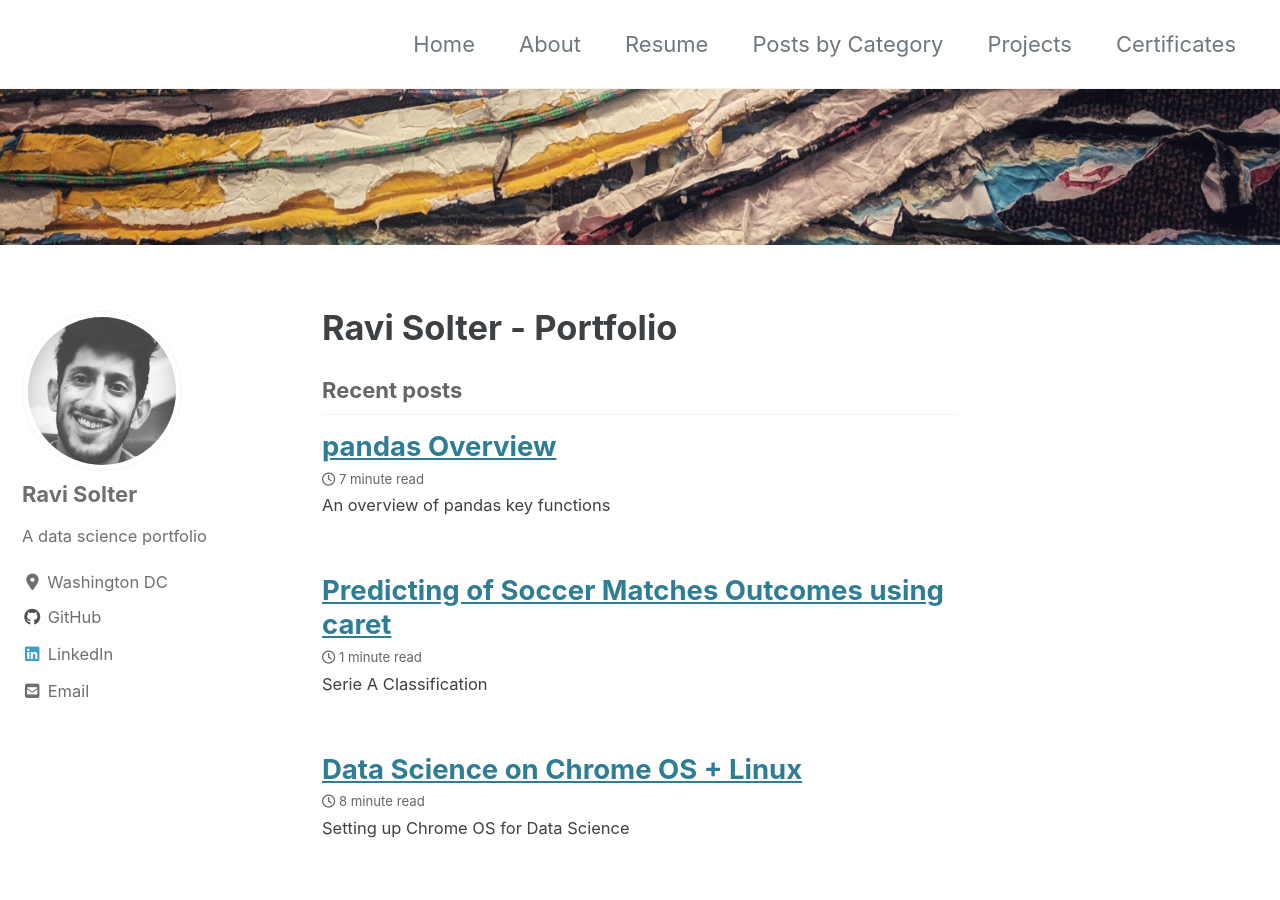
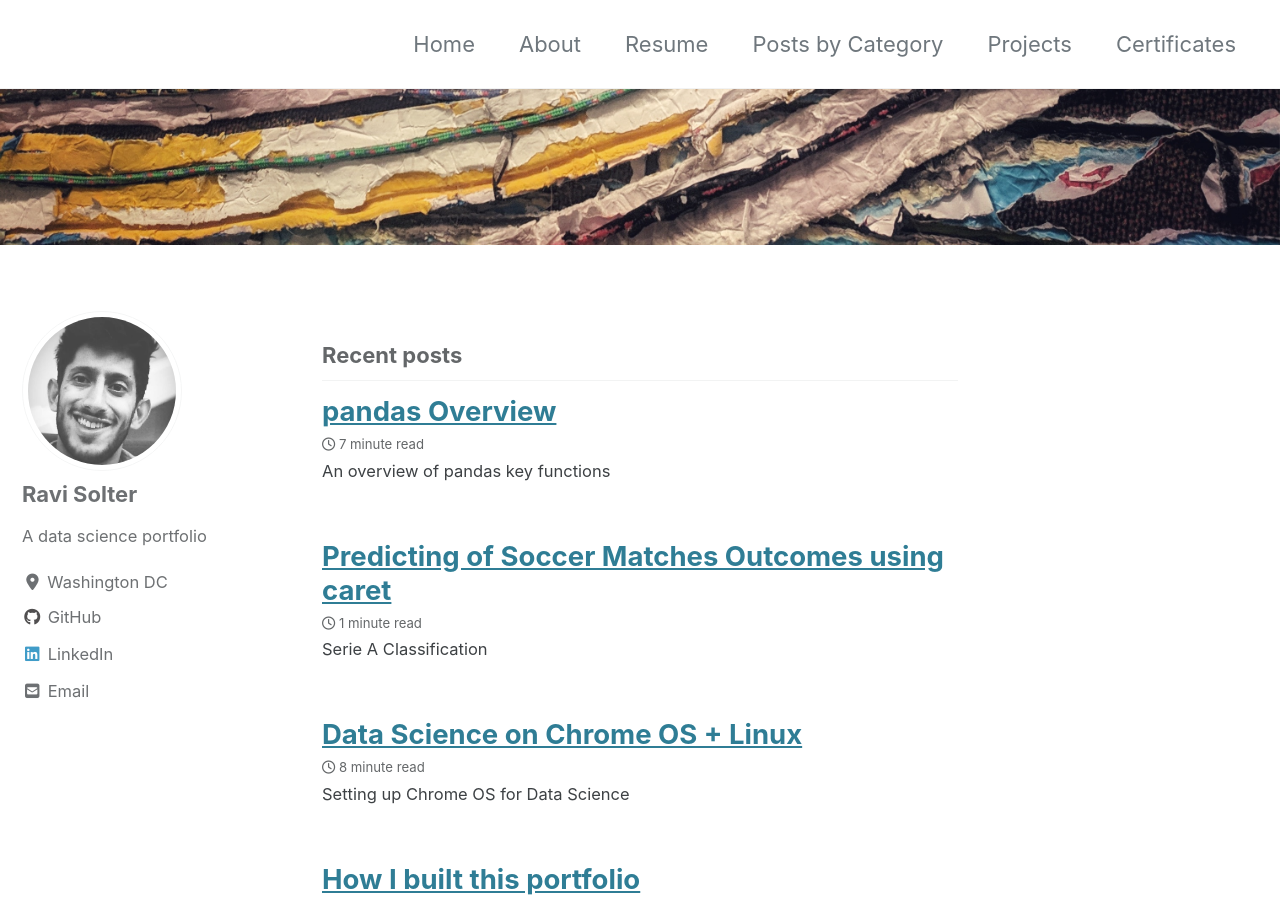
Before and after one commit to rsolter/rsolter.github.io, a Jekyll site: the page built from index.html, in a window 1280 px wide and 900 px high. Built offline with Jekyll 4.4.1, drawn with Linux system fonts in a browser that asks for light colours; cached includes are drawn as plain includes; nearby versions of some CDN libraries; the list of posts is cut into pages by our own code.

Commit message:
removing auto import of title to page body in archive.html layout

```diff
--- a/_layouts/archive.html
+++ b/_layouts/archive.html
@@ -18,9 +18,7 @@
   {% include sidebar.html %}
 
   <div class="archive">
-    {% unless page.header.overlay_color or page.header.overlay_image %}
-      <h1 id="page-title" class="page__title">{{ page.title }}</h1>
-    {% endunless %}
+
     {{ content }}
   </div>
 </div>
```
